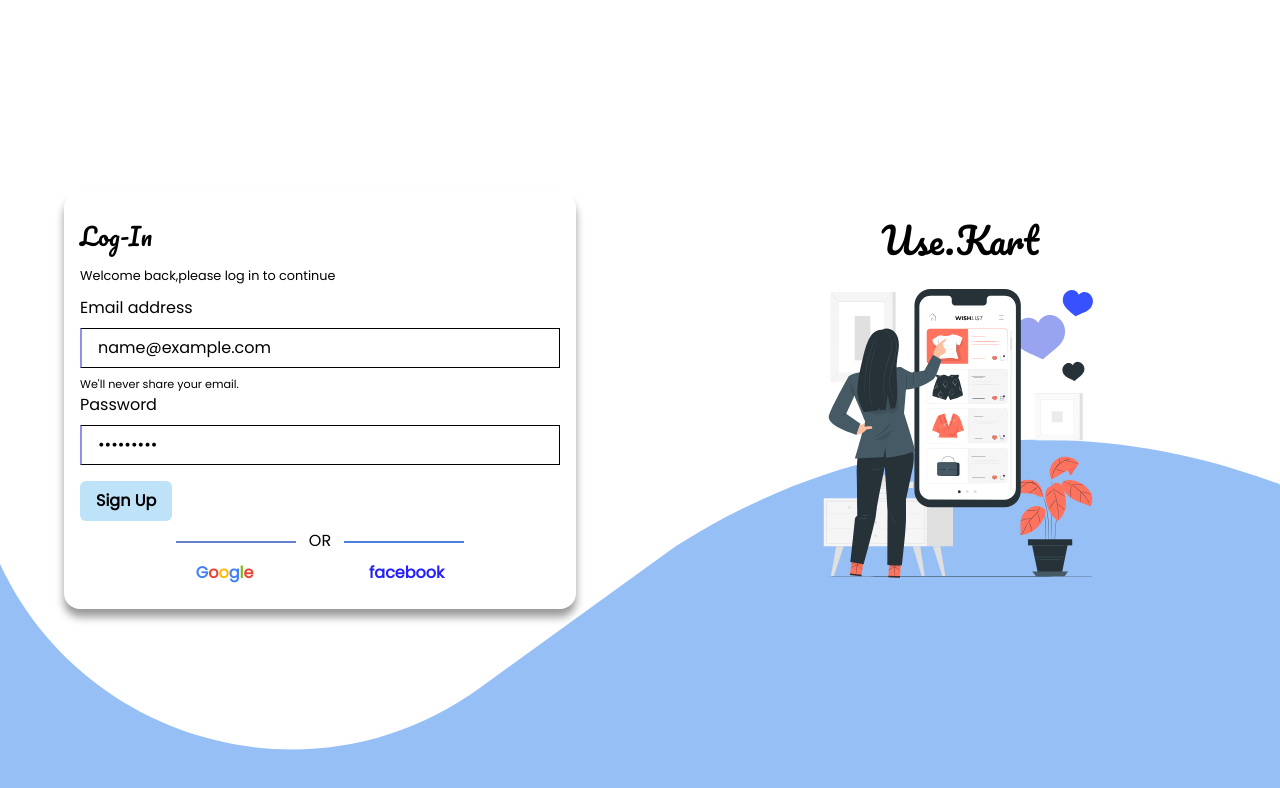
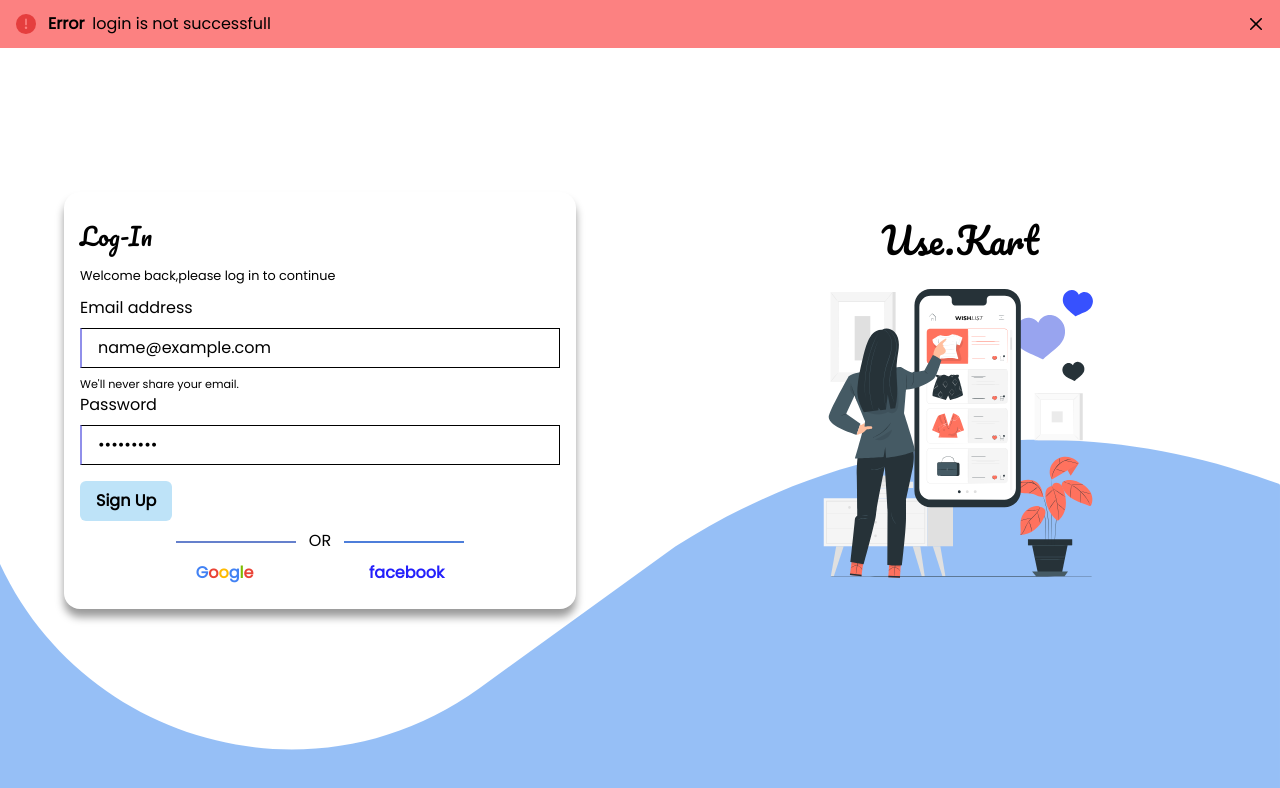
Before and after one commit to kevkanae/E-Commerce, a Next.js app: page /login in a window 1280 px wide. Both pictures are taken after typing "name@example.com", "Sample123" into the empty fields and a click on the button "Sign Up". Shown: the top 788 px of the page. Built offline with nearby package versions, Linux system fonts and the light colour scheme; no server answers.

Commit message:
Auto stash before rebase of "origin/main"

```diff
--- /dev/null
+++ b/components/Carousel.tsx
@@ -0,0 +1,6 @@
+import { Box } from "@chakra-ui/react";
+import React from "react";
+
+export const Carousel = () => {
+  return <Box className="carousel"></Box>;
+};
--- a/components/ErrorModal.tsx
+++ b/components/ErrorModal.tsx
@@ -0,0 +1,46 @@
+import {
+  Alert,
+  AlertIcon,
+  AlertTitle,
+  AlertDescription,
+  CloseButton,
+} from "@chakra-ui/react";
+import React from "react";
+import ReactDOM from "react-dom";
+import { useDispatch } from "react-redux";
+import { clearState } from "../redux/reducers/user";
+
+const AlertDail = ({ message }: { message: string }) => {
+  const [isOpen, setisOpen] = React.useState<boolean>(false);
+  // React.useEffect(() => {
+  //   setisOpen(false);
+  //   return () => {
+  //     setisOpen(false);
+  //   };
+  // }, []);
+  const dispatch = useDispatch();
+  return ReactDOM.createPortal(
+    <Alert
+      bg={"red.300"}
+      status="error"
+      // display={isOpen ? "none" : "inline"}
+      position={"absolute"}
+      top={0}
+    >
+      <AlertIcon />
+      <AlertTitle mr={2}>Error</AlertTitle>
+      <AlertDescription>{message}</AlertDescription>
+      <CloseButton
+        onClick={() => {
+          dispatch(clearState());
+        }}
+        position="absolute"
+        right="8px"
+        top="8px"
+      />
+    </Alert>,
+    document.body
+  );
+};
+
+export default AlertDail;
--- a/package.json
+++ b/package.json
@@ -31,6 +31,7 @@
   },
   "devDependencies": {
     "@types/react": "17.0.30",
+    "@types/react-dom": "^17.0.11",
     "eslint": "7.32.0",
     "eslint-config-next": "11.1.2",
     "typescript": "4.4.4"
--- a/pages/index.tsx
+++ b/pages/index.tsx
@@ -1,6 +1,7 @@
 import Layout from "../layout/Layout";
 import type { NextPage } from "next";
 import Products from "../components/Products";
+import { Box } from "@chakra-ui/react";
 
 const Home: NextPage = () => {
   return (
--- a/pages/login.tsx
+++ b/pages/login.tsx
@@ -9,11 +9,13 @@
   FormControl,
   FormLabel,
   FormHelperText,
+  useToast,
 } from "@chakra-ui/react";
 import { useSelector, useDispatch } from "react-redux";
 import { loginUser } from "../redux/services/UserLogin.services";
 import { RootState, store } from "../redux/Store";
 import Router from "next/router";
+import AlertDail from "../components/ErrorModal";
 
 interface inputData {
   email: string;
@@ -55,8 +57,11 @@
     if (isAuthenticated) Router.push("/");
   }, [isAuthenticated]);
 
+  const toast = useToast();
+
   return (
     <Box w={"100vw"} h={"100vh"} backgroundColor={"pink"} position={"relative"}>
+      {isError && <AlertDail message="login is not successfull"></AlertDail>}
       <Box
         display={"flex"}
         h={"100%"}
--- a/redux/reducers/user.ts
+++ b/redux/reducers/user.ts
@@ -34,6 +34,7 @@
       return state;
     },
   },
+
   extraReducers: {
     [loginUser.fulfilled as any]: (state: any, { payload }: any) => {
       state.email = payload.email;
--- /dev/null
+++ b/styles/_carousel.scss
@@ -0,0 +1,2 @@
+.carousel {
+}
--- a/styles/main.scss
+++ b/styles/main.scss
@@ -28,3 +28,4 @@
 }
 
 @import "login";
+@import "carousel";
--- a/utils/constant.ts
+++ b/utils/constant.ts
@@ -1,2 +1,2 @@
-// export const BASE_URL: string = "http://localhost:8080/v1/";
-export const BASE_URL: string = "http://192.168.76.131:8080/v1/";
+export const BASE_URL: string = "http://localhost:8080/v1/";
+// export const BASE_URL: string = "http://192.168.76.131:8080/v1/";
```
Also changed, not shown: components/a.html (added, +45 -0 lines), 2 other files (tests, documents, lock files or other folders).
